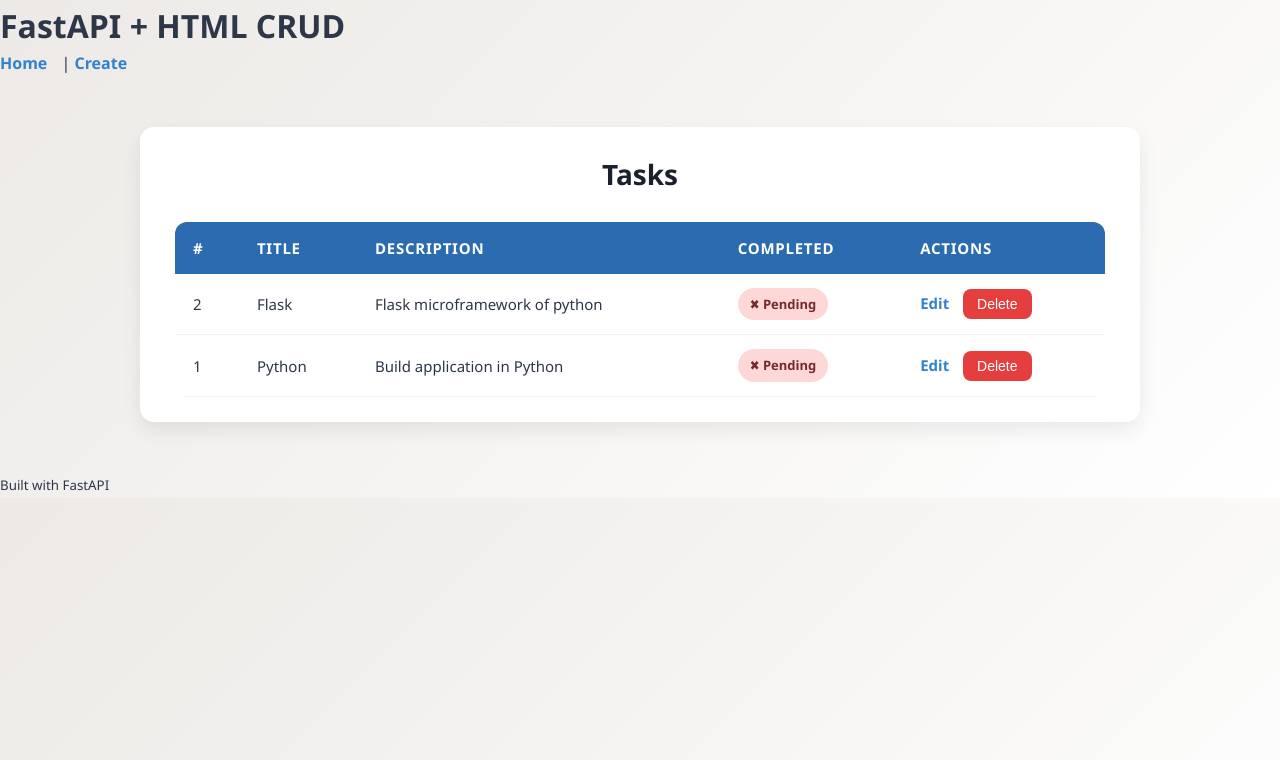
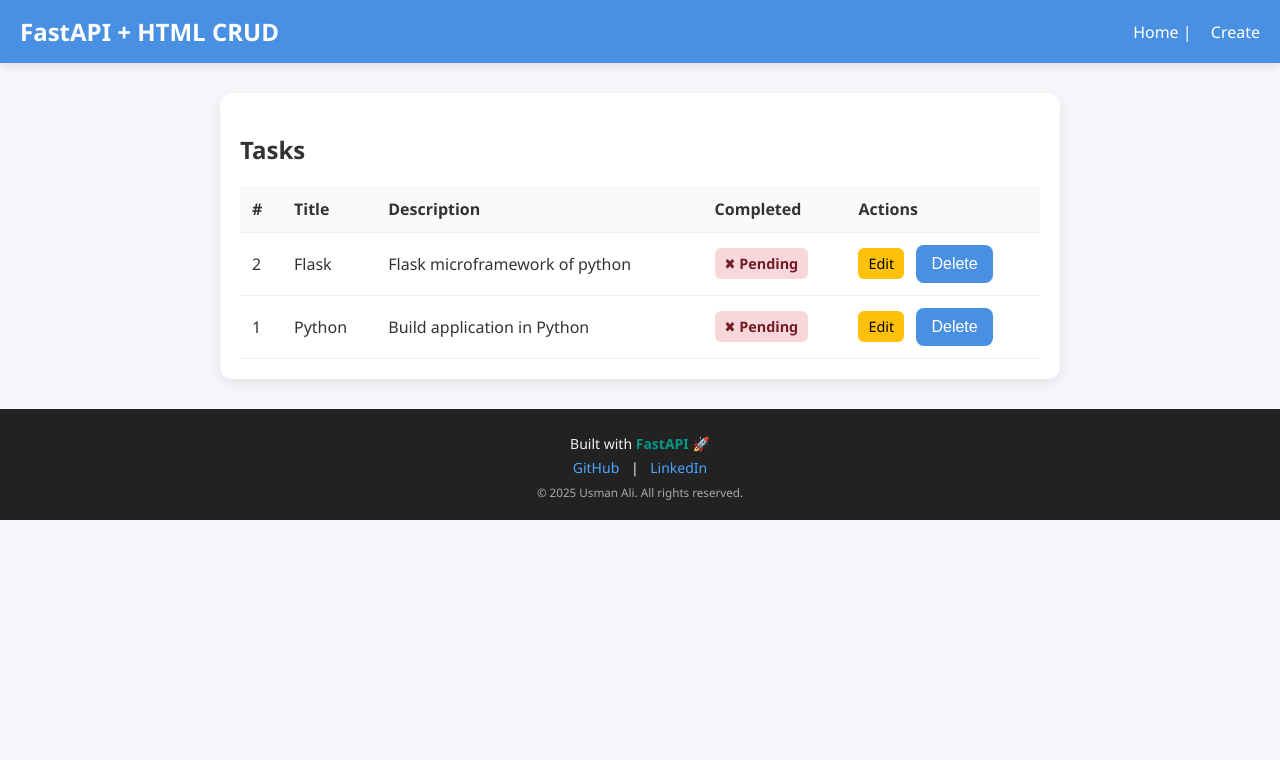
Before and after one commit to Logic-ui/FastAPI_Js_Bootstrap_SQLlITE_CRUD, a FastAPI app: page / in a window 1280 px wide. Shown: the top 760 px of the page. Run offline with FastAPI, Linux system fonts and the light colour scheme.

Commit message:
Update CSS nd html code

```diff
--- a/main.py
+++ b/main.py
@@ -69,11 +69,11 @@ def edit_task(
     return RedirectResponse(url="/", status_code=status.HTTP_303_SEE_OTHER)
 
 
-@app.post("/delete/{task_id}")
+@app.delete("/delete/{task_id}")
 def delete_task(task_id: int, db: Session = Depends(get_db_session)):
     task = db.query(Task).filter(Task.id == task_id).first()
     if not task:
         raise HTTPException(status_code=404, detail="Task not found")
     db.delete(task)
     db.commit()
-    return RedirectResponse(url="/", status_code=status.HTTP_303_SEE_OTHER)
+    return {"message": "Task deleted"}
--- a/static/style.css
+++ b/static/style.css
@@ -1,136 +1,247 @@
-/* Reset & base */
-* {
+/* ===== Global Styles ===== */
+body {
+  font-family: "Segoe UI", Tahoma, Geneva, Verdana, sans-serif;
   margin: 0;
-  padding: 0;
-  box-sizing: border-box;
+  background: #f4f6f9;
+  color: #333;
+  animation: fadeIn 0.6s ease-in-out;
 }
 
-body {
-  font-family: "Segoe UI", Tahoma, Geneva, Verdana, sans-serif;
-  background: linear-gradient(135deg, #ece9e6, #ffffff);
-  color: #2d3748;
-  line-height: 1.6;
+@keyframes fadeIn {
+  from { opacity: 0; transform: translateY(10px); }
+  to { opacity: 1; transform: translateY(0); }
 }
 
-/* Section container */
-section {
-  max-width: 1000px;
-  margin: 50px auto;
-  background: #fff;
-  padding: 25px 35px;
-  border-radius: 14px;
-  box-shadow: 0 8px 20px rgba(0, 0, 0, 0.08);
-  transition: transform 0.2s ease-in-out;
+header {
+  background: #4a90e2;
+  padding: 15px 20px;
+  color: #fff;
+  display: flex;
+  justify-content: space-between;
+  align-items: center;
+  box-shadow: 0 3px 8px rgba(0,0,0,0.1);
+  animation: slideDown 0.7s ease;
 }
 
-section:hover {
-  transform: translateY(-3px);
+@keyframes slideDown {
+  from { transform: translateY(-50px); opacity: 0; }
+  to { transform: translateY(0); opacity: 1; }
 }
 
-/* Headings */
-h2 {
-  text-align: center;
-  margin-bottom: 25px;
-  font-size: 28px;
-  font-weight: 700;
-  color: #1a202c;
+header h1 {
+  margin: 0;
+  font-size: 1.5rem;
 }
 
-/* Table */
+nav a {
+  color: #fff;
+  margin-left: 15px;
+  text-decoration: none;
+  font-weight: 500;
+  position: relative;
+}
+
+nav a::after {
+  content: "";
+  display: block;
+  height: 2px;
+  width: 0;
+  background: #fff;
+  transition: width 0.3s;
+  position: absolute;
+  bottom: -4px;
+  left: 0;
+}
+
+nav a:hover::after {
+  width: 100%;
+}
+
+main {
+  max-width: 800px;
+  margin: 30px auto;
+  padding: 20px;
+  background: #fff;
+  border-radius: 12px;
+  box-shadow: 0 4px 12px rgba(0,0,0,0.08);
+  animation: popUp 0.5s ease;
+}
+
+@keyframes popUp {
+  from { opacity: 0; transform: scale(0.95); }
+  to { opacity: 1; transform: scale(1); }
+}
+
+h2 {
+  margin-bottom: 20px;
+  color: #333;
+}
+
+/* ===== Table ===== */
 table {
   width: 100%;
   border-collapse: collapse;
-  border-radius: 12px;
-  overflow: hidden;
+  margin-top: 10px;
+  animation: fadeIn 0.8s ease;
 }
 
-thead {
-  background: #2b6cb0;
-  color: #fff;
+th, td {
+  padding: 12px;
+  border-bottom: 1px solid #eee;
+  text-align: left;
+  transition: background 0.3s;
 }
 
-thead th {
-  padding: 14px 18px;
-  text-align: left;
-  font-size: 15px;
-  text-transform: uppercase;
-  letter-spacing: 0.05em;
+th {
+  background: #f9fafc;
 }
 
-tbody tr {
-  border-bottom: 1px solid #edf2f7;
-  transition: background 0.2s ease-in-out;
+tr:hover {
+  background: #eef3fb;
+  transform: scale(1.01);
+  transition: transform 0.2s ease, background 0.3s;
 }
 
-tbody tr:hover {
-  background: #f7fafc;
-}
-
-tbody td {
-  padding: 14px 18px;
-  font-size: 15px;
-}
-
-/* Status badges */
 .status {
+  padding: 6px 10px;
+  border-radius: 6px;
+  font-weight: bold;
+  font-size: 0.9rem;
   display: inline-block;
-  padding: 6px 12px;
-  border-radius: 20px;
-  font-size: 13px;
-  font-weight: 600;
+  animation: fadeIn 0.6s ease;
 }
 
 .status-yes {
-  background: #c6f6d5;
-  color: #22543d;
+  background: #d4edda;
+  color: #155724;
 }
 
 .status-no {
-  background: #fed7d7;
-  color: #742a2a;
+  background: #f8d7da;
+  color: #721c24;
 }
 
-/* Links & actions */
-a {
-  color: #3182ce;
-  text-decoration: none;
-  font-weight: 600;
-  margin-right: 10px;
-  transition: color 0.2s;
+/* ===== Forms (Create + Edit) ===== */
+form {
+  display: flex;
+  flex-direction: column;
+  gap: 15px;
+  animation: slideUp 0.6s ease;
 }
 
-a:hover {
-  color: #2c5282;
+@keyframes slideUp {
+  from { opacity: 0; transform: translateY(20px); }
+  to { opacity: 1; transform: translateY(0); }
 }
 
+label {
+  font-weight: 500;
+  color: #444;
+}
+
+input[type="text"],
+textarea {
+  width: 100%;
+  padding: 10px 12px;
+  border: 1px solid #ccc;
+  border-radius: 8px;
+  font-size: 1rem;
+  transition: all 0.3s ease;
+}
+
+input[type="text"]:focus,
+textarea:focus {
+  border: 1px solid #4a90e2;
+  outline: none;
+  box-shadow: 0 0 10px rgba(74, 144, 226, 0.4);
+  transform: scale(1.02);
+}
+
+textarea {
+  min-height: 100px;
+  resize: vertical;
+}
+
+input[type="checkbox"] {
+  margin-right: 6px;
+  transform: scale(1.2);
+}
+
+/* ===== Buttons ===== */
 button {
-  background: #e53e3e;
+  padding: 10px 15px;
+  background: #4a90e2;
+  color: #fff;
+  font-size: 1rem;
   border: none;
-  padding: 7px 14px;
-  color: white;
-  font-size: 14px;
   border-radius: 8px;
   cursor: pointer;
-  transition: background 0.2s;
+  transition: all 0.3s ease;
 }
 
 button:hover {
-  background: #c53030;
+  background: #357abd;
+  transform: translateY(-2px);
+  box-shadow: 0 4px 8px rgba(0,0,0,0.15);
 }
 
-/* Empty message */
-p {
-  text-align: center;
-  margin-top: 25px;
-  font-size: 16px;
-  color: #4a5568;
+/* ===== Action Buttons in Table ===== */
+td a {
+  display: inline-block;
+  padding: 6px 10px;
+  border-radius: 6px;
+  text-decoration: none;
+  font-size: 0.9rem;
+  margin-right: 8px;
+  transition: all 0.3s ease;
 }
 
-p a {
-  color: #38a169;
-  font-weight: bold;
+td a[href^="/edit"] {
+  background: #ffc107;
+  color: #000;
 }
 
-p a:hover {
-  text-decoration: underline;
+td a[href^="/edit"]:hover {
+  background: #e0a800;
+  transform: scale(1.05);
 }
+
+td form button {
+  background: #dc3545;
+}
+
+td form button:hover {
+  background: #b52a37;
+  transform: scale(1.05);
+}
+
+/* ===== Footer ===== */
+footer {
+  background-color: #222;
+  color: #f1f1f1;
+  text-align: center;
+  padding: 20px 10px;
+  margin-top: 30px;
+  font-size: 14px;
+}
+
+footer a {
+  color: #4da6ff;
+  text-decoration: none;
+  margin: 0 8px;
+  transition: color 0.3s;
+}
+
+footer a:hover {
+  color: #00e6e6;
+}
+
+footer .footer-content p {
+  margin: 5px 0;
+}
+
+footer small {
+  display: block;
+  margin-top: 8px;
+  color: #aaa;
+}
--- a/templates/base.html
+++ b/templates/base.html
@@ -3,7 +3,7 @@
   <head>
     <meta charset="utf-8" />
     <meta name="viewport" content="width=device-width, initial-scale=1" />
-    <link rel="stylesheet" href="{{ url_for('static', path='/style.css') }}">
+    <link rel="stylesheet" href="{{ url_for('static', path='/style.css') }}" />
     <title>FastAPI CRUD</title>
   </head>
   <body>
@@ -13,7 +13,22 @@
     </header>
     <main>{% block content %}{% endblock %}</main>
     <footer>
-      <small>Built with FastAPI</small>
+      <div class="footer-content">
+        <p>
+          Built with
+          <span style="color: #009688; font-weight: bold">FastAPI</span> 🚀
+        </p>
+        <p>
+          <a href="https://github.com/Logic-ui" target="_blank">GitHub</a>
+          |
+          <a
+            href="https://www.linkedin.com/in/usman-ali-b0603124a/"
+            target="_blank"
+            >LinkedIn</a
+          >
+        </p>
+        <small>&copy; 2025 Usman Ali. All rights reserved.</small>
+      </div>
     </footer>
   </body>
 </html>
--- a/templates/index.html
+++ b/templates/index.html
@@ -28,13 +28,26 @@
 
         <td>
           <a href="/edit/{{ task.id }}">Edit</a>
-          <form
-            method="post"
-            action="/delete/{{ task.id }}"
-            style="display: inline"
-          >
-            <button type="submit">Delete</button>
-          </form>
+          <button onclick="deleteTask({{ task.id }})">Delete</button>
+
+          <script>
+            function deleteTask(taskId) {
+              if (confirm("Are you sure you want to delete this task?")) {
+                fetch(`/delete/${taskId}`, {
+                  method: "DELETE", // or POST if your FastAPI route expects POST
+                })
+                  .then((response) => {
+                    if (response.ok) {
+                      // Reload page or remove the row from DOM
+                      location.reload();
+                    } else {
+                      alert("Error deleting task");
+                    }
+                  })
+                  .catch((error) => console.error("Error:", error));
+              }
+            }
+          </script>
         </td>
       </tr>
       {% endfor %}
```
Also changed, not shown: tasks.db.
